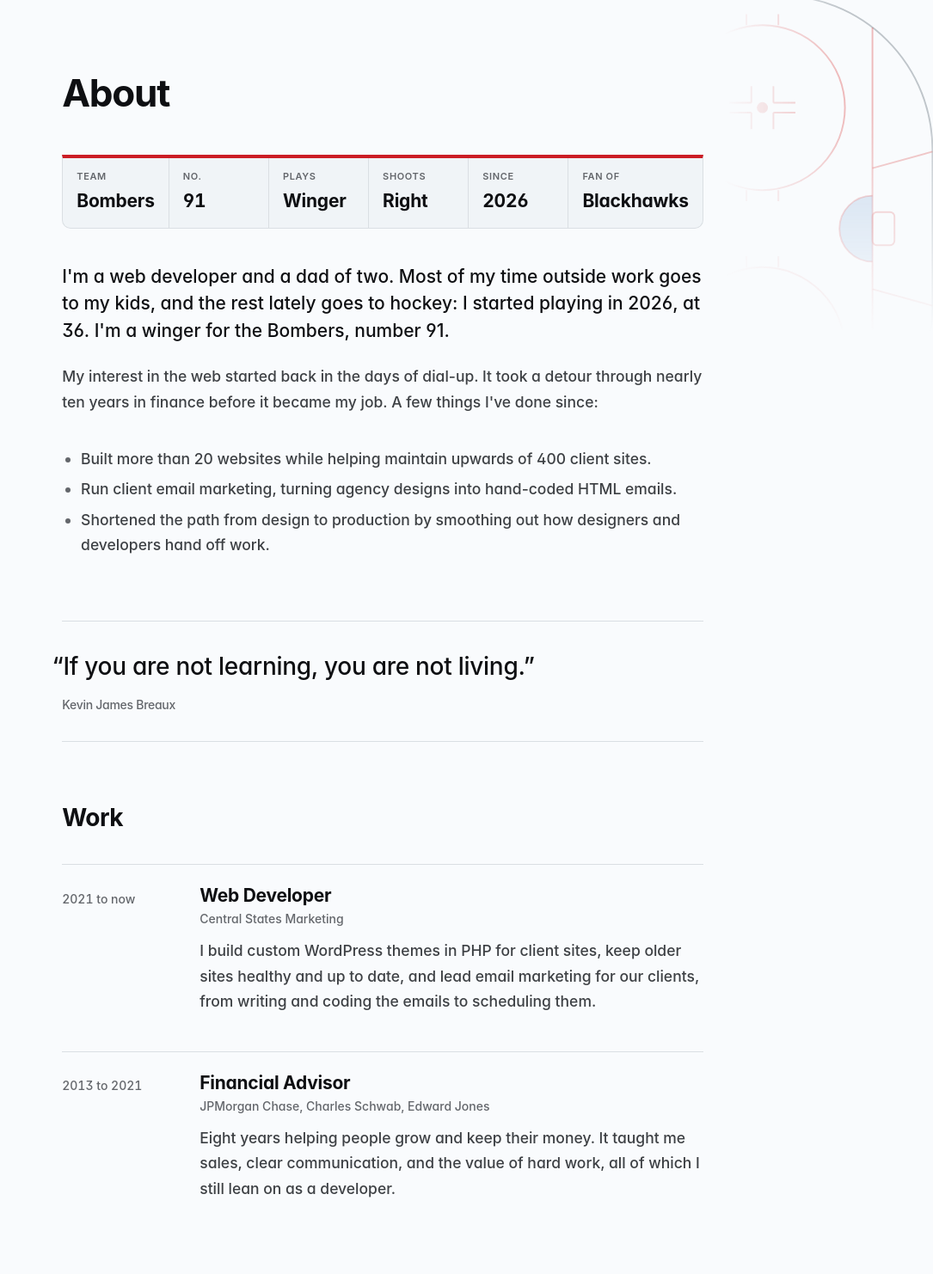
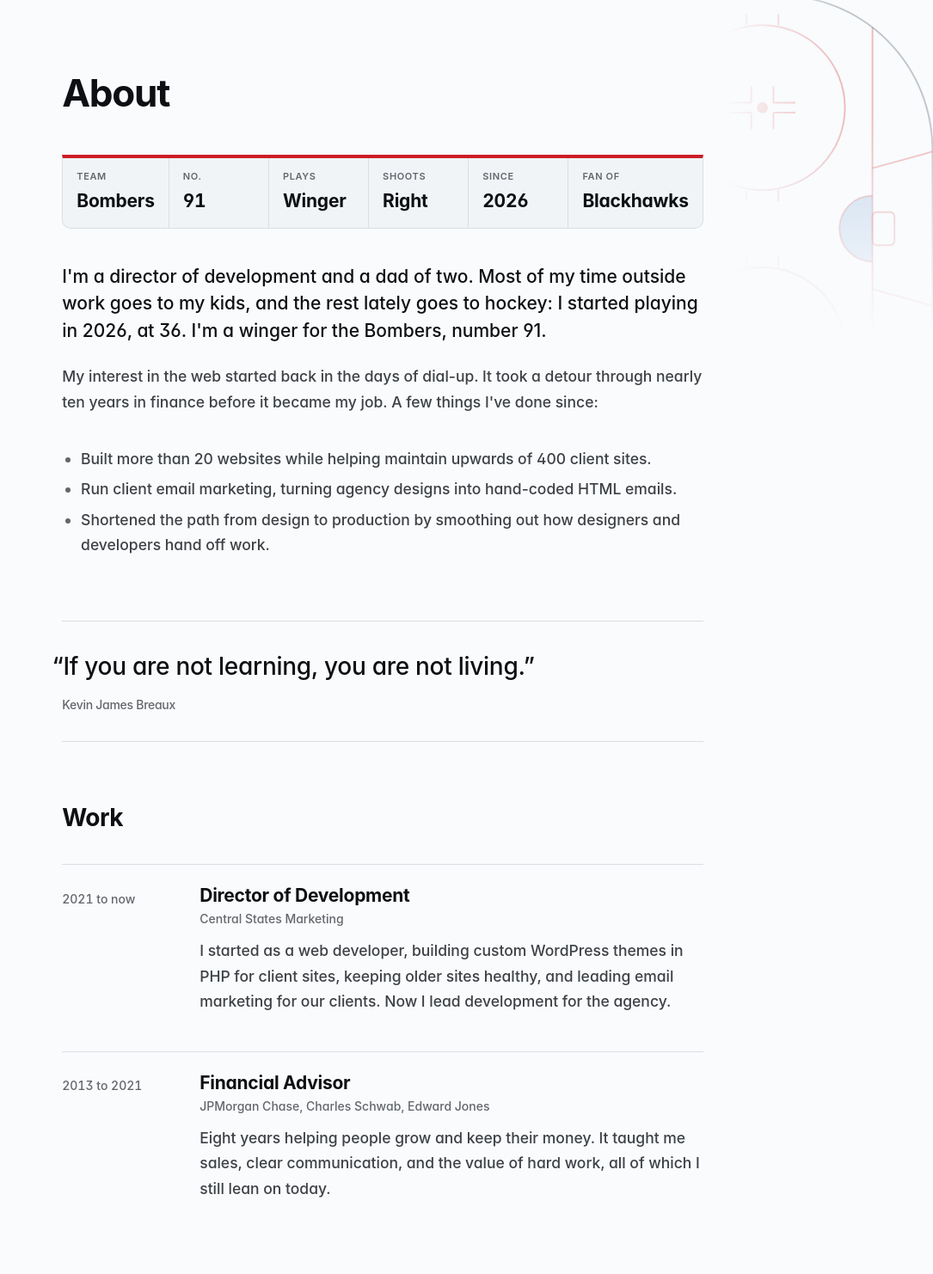
Before and after one commit to ethrmor/ethrmor-os, an Astro site: page /about in a window 1280 px wide. Shown: the part 78-1560 px from the top of the page at 86% size, without its empty margins (195-1280 px from the left). Built offline with nearby package versions, Linux system fonts and the light colour scheme; Astro itself is replaced by a stand-in of ours.

Commit message:
Update title to Director of Development
Co-Authored-By: Claude Opus 5.5 <noreply@anthropic.com>

```diff
--- a/src/consts.ts
+++ b/src/consts.ts
@@ -2,7 +2,7 @@
 
 export const SITE_TITLE = '<ethrmor />';
 export const SITE_DESCRIPTION =
-	'Ethan Morris is a web developer, dad of two, and a winger who picked up hockey at 36.';
+	'Ethan Morris is a director of development, dad of two, and a winger who picked up hockey at 36.';
 
 // The "Now" line on the home page. Update it whenever it stops being true.
 export const NOW = {
--- a/src/pages/about.astro
+++ b/src/pages/about.astro
@@ -13,21 +13,21 @@ const stats = [
 
 const work = [
 	{
-		role: 'Web Developer',
+		role: 'Director of Development',
 		org: 'Central States Marketing',
 		years: '2021 to now',
-		text: 'I build custom WordPress themes in PHP for client sites, keep older sites healthy and up to date, and lead email marketing for our clients, from writing and coding the emails to scheduling them.',
+		text: 'I started as a web developer, building custom WordPress themes in PHP for client sites, keeping older sites healthy, and leading email marketing for our clients. Now I lead development for the agency.',
 	},
 	{
 		role: 'Financial Advisor',
 		org: 'JPMorgan Chase, Charles Schwab, Edward Jones',
 		years: '2013 to 2021',
-		text: 'Eight years helping people grow and keep their money. It taught me sales, clear communication, and the value of hard work, all of which I still lean on as a developer.',
+		text: 'Eight years helping people grow and keep their money. It taught me sales, clear communication, and the value of hard work, all of which I still lean on today.',
 	},
 ];
 ---
 
-<BaseLayout title='About' description='Ethan Morris: web developer, dad of two, winger for the Bombers.'>
+<BaseLayout title='About' description='Ethan Morris: director of development, dad of two, winger for the Bombers.'>
 	<h1>About</h1>
 
 	<dl class='player' aria-label='Hockey stats'>
@@ -42,7 +42,7 @@ const work = [
 	</dl>
 
 	<p class='lede'>
-		I'm a web developer and a dad of two. Most of my time outside work goes to my kids, and the rest lately goes to
+		I'm a director of development and a dad of two. Most of my time outside work goes to my kids, and the rest lately goes to
 		hockey: I started playing in {PLAYER.started}, at 36. I'm a winger for the Bombers, number {PLAYER.number}.
 	</p>
 	<p>
--- a/src/pages/index.astro
+++ b/src/pages/index.astro
@@ -17,10 +17,10 @@ const projects = (await getCollection('projects')).sort(
 	<section class='intro' aria-labelledby='intro-title'>
 		<h1 id='intro-title' class='rise' style='--i: 0'>Ethan Morris</h1>
 		<p class='lede rise' style='--i: 1'>
-			Web developer, dad of two, and a winger who picked up hockey at 36.
+			Director of development, dad of two, and a winger who picked up hockey at 36.
 		</p>
 		<p class='rise' style='--i: 2'>
-			I build websites at <a href='https://centralstatesmarketing.com'>Central States Marketing</a>. Before that I spent
+			I lead development at <a href='https://centralstatesmarketing.com'>Central States Marketing</a>. Before that I spent
 			eight years as a financial advisor. This is where I write about front-end details and keep the things I'm building,
 			finished or not.
 		</p>
```
Also changed, not shown: PRODUCT.md (+2 -2 lines).
